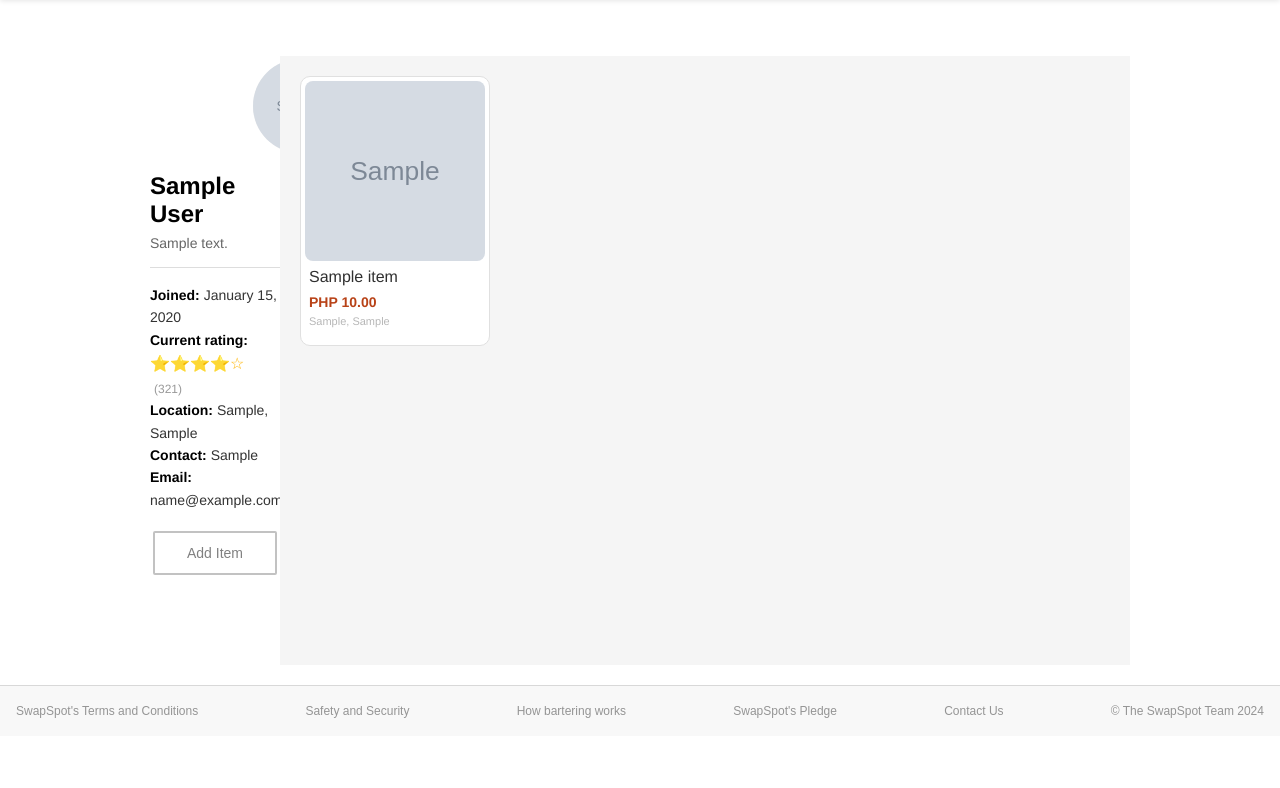
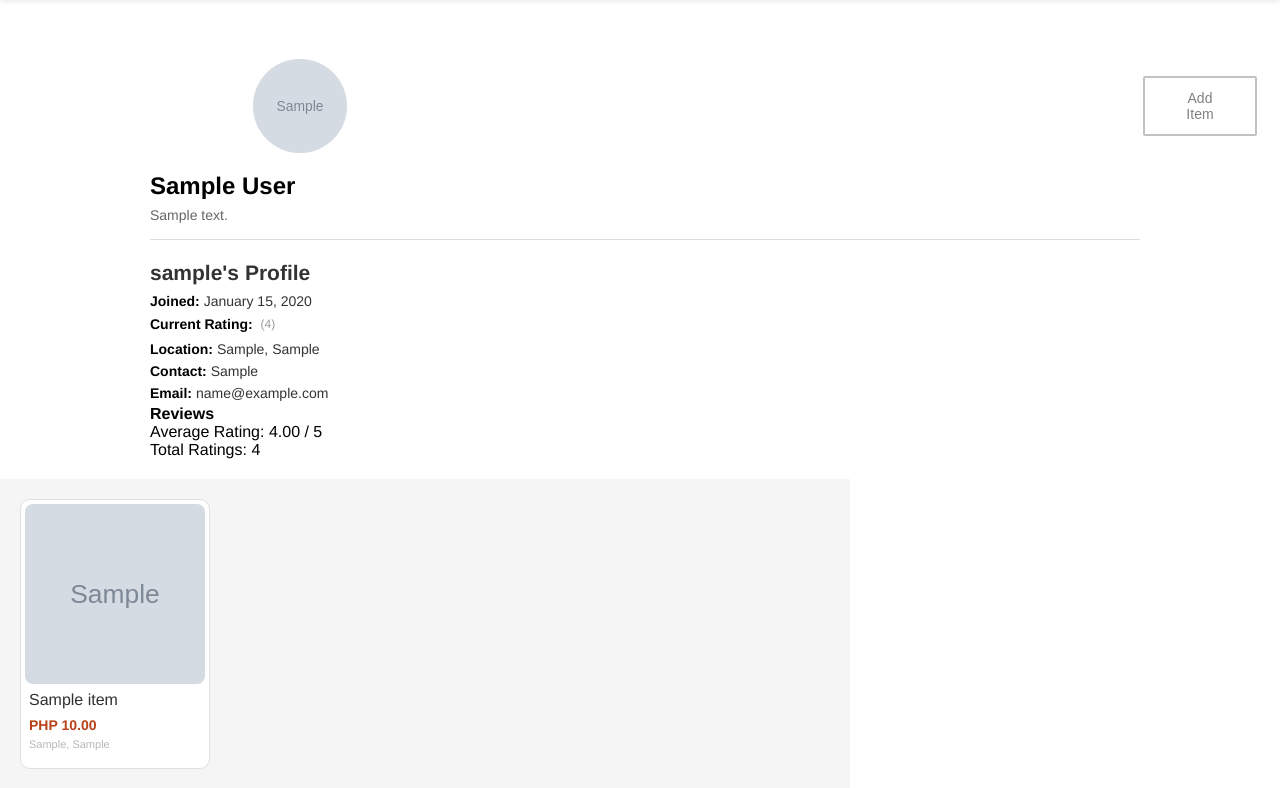
Before and after one commit to MasuRii/ItemExchangeApplication, a Django app: page /profile/sample/ in a window 1280 px wide. Shown: the part 64-852 px from the top of the page. Before the commit the page ends 782 px from the top, so only its background shows below. Run offline with Django 5.2, Linux system fonts and the light colour scheme; a user stored in the database is signed in; tables that the repository leaves empty hold one stand-in row (values such as "Sample post"); grey boxes marked "Sample" are stand-in pictures.

Commit message:
Working rating

```diff
--- a/exchange/forms.py
+++ b/exchange/forms.py
@@ -94,3 +94,23 @@ class ItemForm(forms.ModelForm):
         widgets = {
             'description': forms.Textarea(attrs={'rows': 4}),
         }
+
+class RatingForm(forms.Form):
+    RATING_CHOICES = [
+        (5, '⭐⭐⭐⭐⭐'),
+        (4, '⭐⭐⭐⭐☆'),
+        (3, '⭐⭐⭐☆☆'),
+        (2, '⭐⭐☆☆☆'),
+        (1, '⭐☆☆☆☆'),
+    ]
+
+    rating = forms.ChoiceField(
+        choices=RATING_CHOICES,
+        widget=forms.RadioSelect,
+        label='Your Rating'
+    )
+    comment = forms.CharField(
+        widget=forms.Textarea(attrs={'rows': 3}),
+        required=False,
+        label='Your Review (Optional)'
+    )
--- a/exchange/models.py
+++ b/exchange/models.py
@@ -43,13 +43,16 @@ class User(AbstractBaseUser, PermissionsMixin):
 
     profile_picture = models.ImageField(upload_to='profile_pictures/', blank=True, null=True)
 
+    total_rating = models.PositiveIntegerField(default=0)    # New Field
+    rating_count = models.PositiveIntegerField(default=0)    # New Field
     average_rating = models.DecimalField(max_digits=5, decimal_places=2, default=0.0)
+
     date_joined = models.DateTimeField(default=timezone.now)
     terms_agreed = models.BooleanField(default=False)
     is_staff = models.BooleanField(default=False)
     is_active = models.BooleanField(default=True)
 
-    objects = UserManager()  # Make sure your UserManager is properly defined
+    objects = UserManager()  # Ensure your UserManager is properly defined
 
     USERNAME_FIELD = 'email'
     REQUIRED_FIELDS = ['username']
--- a/exchange/views.py
+++ b/exchange/views.py
@@ -1,7 +1,7 @@
 from django.shortcuts import render, redirect, get_object_or_404
 from django.contrib.auth import logout
 from django.contrib.auth.decorators import login_required
-from .forms import LoginForm, SignUpStep1Form, SignUpStep2Form, ProfileSettingsForm, ItemForm
+from .forms import LoginForm, SignUpStep1Form, SignUpStep2Form, ProfileSettingsForm, ItemForm, RatingForm
 from rest_framework import viewsets
 from django.contrib import messages
 from django.urls import reverse
@@ -156,6 +156,11 @@ def user_profile(request, username):
     # Check if the logged-in user is viewing their own profile
     is_own_profile = request.user == profile_user
 
+    # Initialize form variables
+    form = None
+    rating_form = None
+    has_rated = False  # Indicates if the user has already rated in this session
+
     if is_own_profile:
         if request.method == 'POST':
             form = ItemForm(request.POST, request.FILES)
@@ -163,18 +168,47 @@ def user_profile(request, username):
                 new_item = form.save(commit=False)
                 new_item.user = request.user  # Associate the item with the logged-in user
                 new_item.save()
+                messages.success(request, "Your item has been added.")
                 return redirect('exchange:user_profile', username=request.user.username)
         else:
             form = ItemForm()
     else:
-        # If viewing someone else's profile, do not provide the form
-        form = None
+        # Define a unique session key for each profile user
+        session_key = f'rated_{profile_user.user_id}'
+        has_rated = request.session.get(session_key, False)
+
+        if request.method == 'POST':
+            rating_form = RatingForm(request.POST)
+            if rating_form.is_valid():
+                if not has_rated:
+                    rating = int(rating_form.cleaned_data['rating'])
+                    comment = rating_form.cleaned_data['comment']  # Optional
+
+                    # Update the profile user's rating statistics
+                    profile_user.total_rating += rating
+                    profile_user.rating_count += 1
+                    profile_user.average_rating = round(profile_user.total_rating / profile_user.rating_count, 2)
+                    profile_user.save()
+
+                    # Optionally process the comment here (e.g., display immediately)
+
+                    # Mark this profile as rated in the session
+                    request.session[session_key] = True
+
+                    messages.success(request, "Your rating has been submitted.")
+                    return redirect('exchange:user_profile', username=username)
+                else:
+                    messages.error(request, "You have already rated this user in this session.")
+        else:
+            rating_form = RatingForm()
 
     context = {
-        'profile_user': profile_user,  # The user whose profile is being viewed
+        'profile_user': profile_user,        # The user whose profile is being viewed
         'items': items,
         'form': form,
         'is_own_profile': is_own_profile,
+        'rating_form': rating_form,
+        'has_rated': has_rated,
     }
     return render(request, 'exchange/user_profile.html', context)
 
--- a/templates/exchange/user_profile.html
+++ b/templates/exchange/user_profile.html
@@ -61,7 +61,6 @@
             </div>
          </div>
       </nav>
-
       <div class="profile-layout">
          <div class="left-section">
             <div class="profile-picture-container">
@@ -80,9 +79,22 @@
                {% endif %}
             </p>
             <hr class="section-divider">
-      <div class="details">
+            <div class="details mb-4">
+               <h2>{{ profile_user.username }}'s Profile</h2>
                <p><strong>Joined:</strong> {{ profile_user.date_joined|date:"F d, Y" }}</p>
-        <p><strong>Current rating:</strong> <span class="stars">⭐⭐⭐⭐☆</span> <span class="rating-count">(321)</span></p>
+               <p>
+                  <strong>Current Rating:</strong>
+                  <span class="stars">
+                  {% for i in "12345" %}
+                  {% if i|add:"0" <= profile_user.average_rating %}
+                  <i class="fas fa-star"></i>
+                  {% else %}
+                  <i class="far fa-star"></i>
+                  {% endif %}
+                  {% endfor %}
+                  </span>
+                  <span class="rating-count">({{ profile_user.rating_count }})</span>
+               </p>
                <p><strong>Location:</strong>
                   {% if profile_user.country %}{{ profile_user.country }}{% else %}Country{% endif %},
                   {% if profile_user.city %}{{ profile_user.city }}{% else %}City{% endif %}
@@ -92,14 +104,39 @@
                <p><strong>Email:</strong> {{ profile_user.email }}</p>
                {% endif %}
             </div>
-
+            <!-- Rating Section -->
+            {% if not is_own_profile %}
+            <div class="rating-section mb-4">
+               {% if has_rated %}
+               <p>You have already rated this user in this session.</p>
+               {% else %}
+               <h4>Rate {{ profile_user.username }}</h4>
+               <form method="post">
+                  {% csrf_token %}
+                  {{ rating_form.as_p }}
+                  <button type="submit" class="btn btn-primary">Submit Rating</button>
+               </form>
+               {% endif %}
+            </div>
+            {% endif %}
+            <!-- Display Ratings Summary -->
+            <div class="user-reviews mt-5">
+               <h4>Reviews</h4>
+               {% if profile_user.rating_count > 0 %}
+               <p>Average Rating: {{ profile_user.average_rating }} / 5</p>
+               <p>Total Ratings: {{ profile_user.rating_count }}</p>
+               <!-- Note: Individual comments and raters' identities cannot be displayed without a separate model -->
+               {% else %}
+               <p>No ratings yet.</p>
+               {% endif %}
+            </div>
+         </div>
          {% if is_own_profile %}
          <div class="add-listing-container">
             <button class="add-product-btn" onclick="openAddItemModal()">Add Item</button>
          </div>
          {% endif %}
       </div>
-
       <div class="grid-container">
          {% for item in items %}
          <div class="product-card">
@@ -131,7 +168,6 @@
          {% endfor %}
       </div>
       </div>
-
       {% if is_own_profile %}
       <div id="addItemModal" class="modal">
          <div class="modal-content">
@@ -157,12 +193,10 @@
                   <label for="title">Title:</label>
                   <input type="text" id="title" name="title" required>
                </div>
-
                <div class="form-group">
                   <label for="description">Description:</label>
                   <textarea id="description" name="description" required></textarea>
                </div>
-
                <div class="form-group">
                   <label for="category">Category:</label>
                   <select id="category" name="category" required>
@@ -179,7 +213,6 @@
                      <option value="other">Other</option>
                   </select>
                </div>
-
                <div class="form-group">
                   <label for="condition">Condition:</label>
                   <select id="condition" name="condition" required>
@@ -189,12 +222,10 @@
                      <option value="Refurbished">Refurbished</option>
                   </select>
                </div>
-
                <div class="form-group">
                   <label for="price">Price (PHP):</label>
                   <input type="number" step="0.01" id="price" name="price" required>
                </div>
-
                <div class="form-group">
                   <label for="listing_type">Listing Type:</label>
                   <select id="listing_type" name="listing_type" required>
@@ -202,18 +233,15 @@
                      <option value="Exchange">Exchange</option>
                   </select>
                </div>
-
                <div class="form-group">
                   <label for="picture">Picture:</label>
                   <input type="file" id="picture" name="picture" accept="image/*">
                </div>
-
                <button type="submit" class="submit-btn">Add Item</button>
             </form>
          </div>
       </div>
       {% endif %}
-
       <footer class="footer">
          <p class="terms">SwapSpot's Terms and Conditions</p>
          <p class="security">Safety and Security</p>
```
Lines whose indentation alone changed are shown as unchanged.
